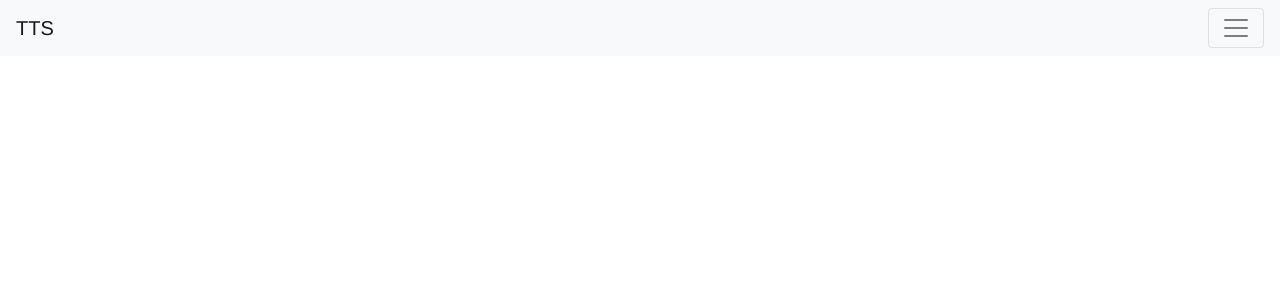
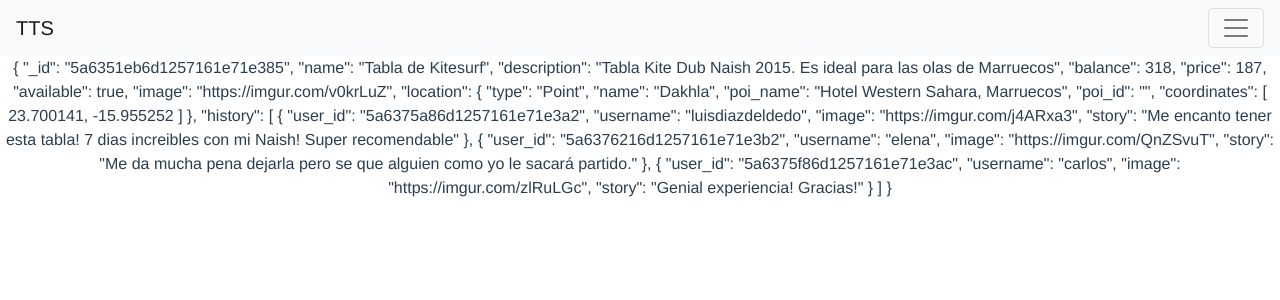
Before and after one commit to jorchg/hackatrips-front, a Vue app: page /#/objeto/1 in a window 1280 px wide. Shown: the top 300 px of the page. Built offline with nearby package versions, Linux system fonts and the light colour scheme.

Commit message:
Added object view

```diff
--- /dev/null
+++ b/src/assets/mocks/object.json
@@ -0,0 +1,36 @@
+{
+    "_id" : "5a6351eb6d1257161e71e385",
+    "name" : "Tabla de Kitesurf",
+    "description" : "Tabla Kite Dub Naish 2015. Es ideal para las olas de Marruecos",
+    "balance" : 318,
+    "price": 187,
+    "available" : true,
+    "image":"https://imgur.com/v0krLuZ",
+    "location": {
+      "type": "Point",
+      "name": "Dakhla",
+      "poi_name": "Hotel Western Sahara, Marruecos",
+      "poi_id": "",
+      "coordinates": [23.700141, -15.955252]
+    },
+    "history" : [
+        {
+        	"user_id" : "5a6375a86d1257161e71e3a2",
+            "username": "luisdiazdeldedo",
+            "image" : "https://imgur.com/j4ARxa3",
+            "story": "Me encanto tener esta tabla! 7 dias increibles con mi Naish! Super recomendable"
+        },
+        {
+            "user_id" : "5a6376216d1257161e71e3b2",
+            "username": "elena",
+            "image" : "https://imgur.com/QnZSvuT",
+            "story": "Me da mucha pena dejarla pero se que alguien como yo le sacará partido."
+        },
+        {
+            "user_id" : "5a6375f86d1257161e71e3ac",
+            "username": "carlos",
+            "image" : "https://imgur.com/zlRuLGc",
+            "story": "Genial experiencia! Gracias!"
+        }
+    ]
+}
--- /dev/null
+++ b/src/components/Object.vue
@@ -0,0 +1,25 @@
+<template>
+  <div>
+    <p>{{ object }}</p>
+  </div>
+</template>
+
+<script>
+import object from '../assets/mocks/object.json';
+
+export default {
+  name: 'Object',
+  data() {
+    return {
+      object,
+    };
+  },
+  props: [
+    'id',
+  ],
+};
+</script>
+
+<style scoped>
+
+</style>
--- a/src/router/index.js
+++ b/src/router/index.js
@@ -1,6 +1,7 @@
 import Vue from 'vue';
 import Router from 'vue-router';
 import main from '@/components/Main';
+import object from '@/components/Object';
 
 Vue.use(Router);
 
@@ -11,5 +12,10 @@ export default new Router({
       name: 'Main',
       component: main,
     },
+    {
+      path: '/objeto/:id',
+      name: 'Object',
+      component: object,
+    },
   ],
 });
```
